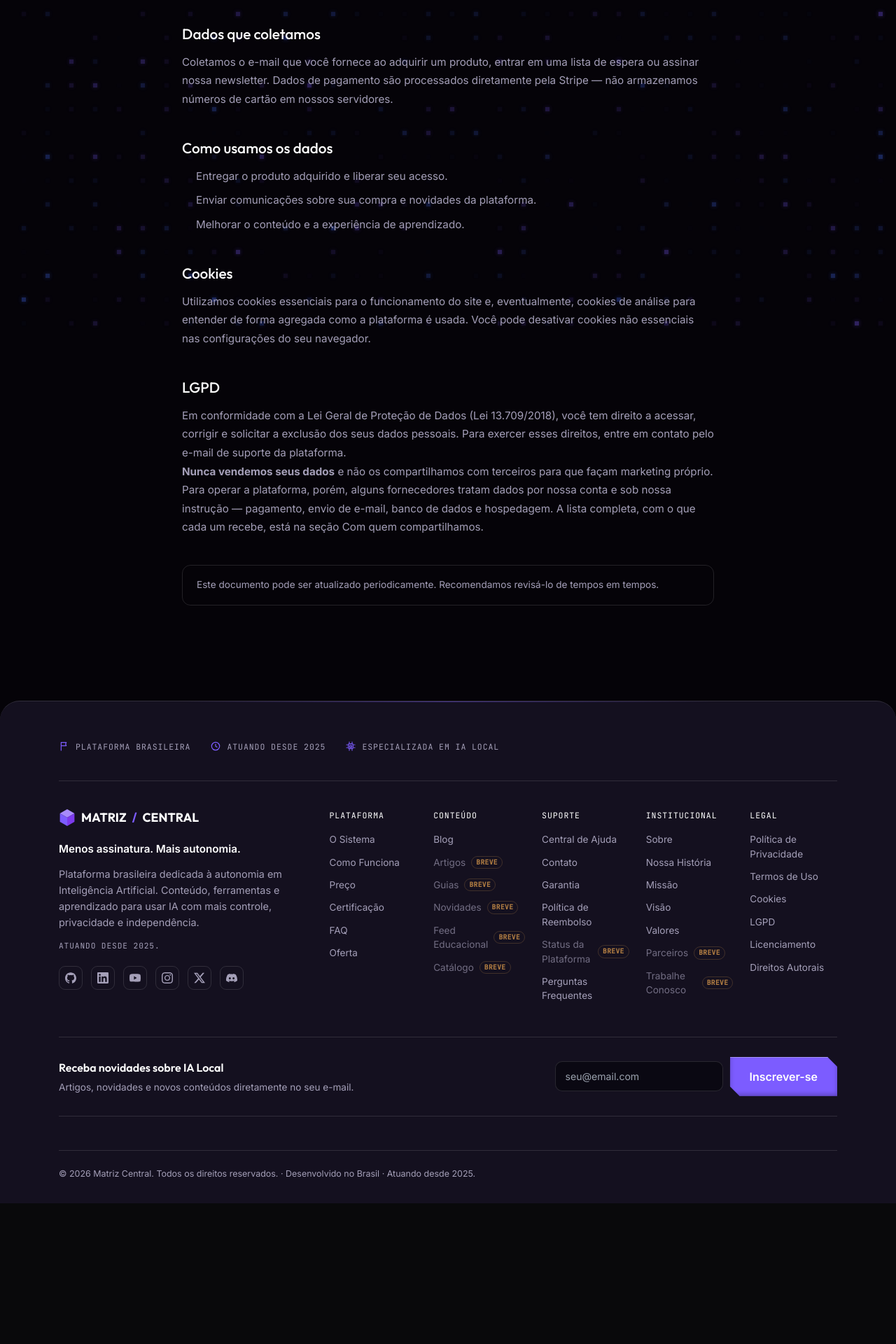
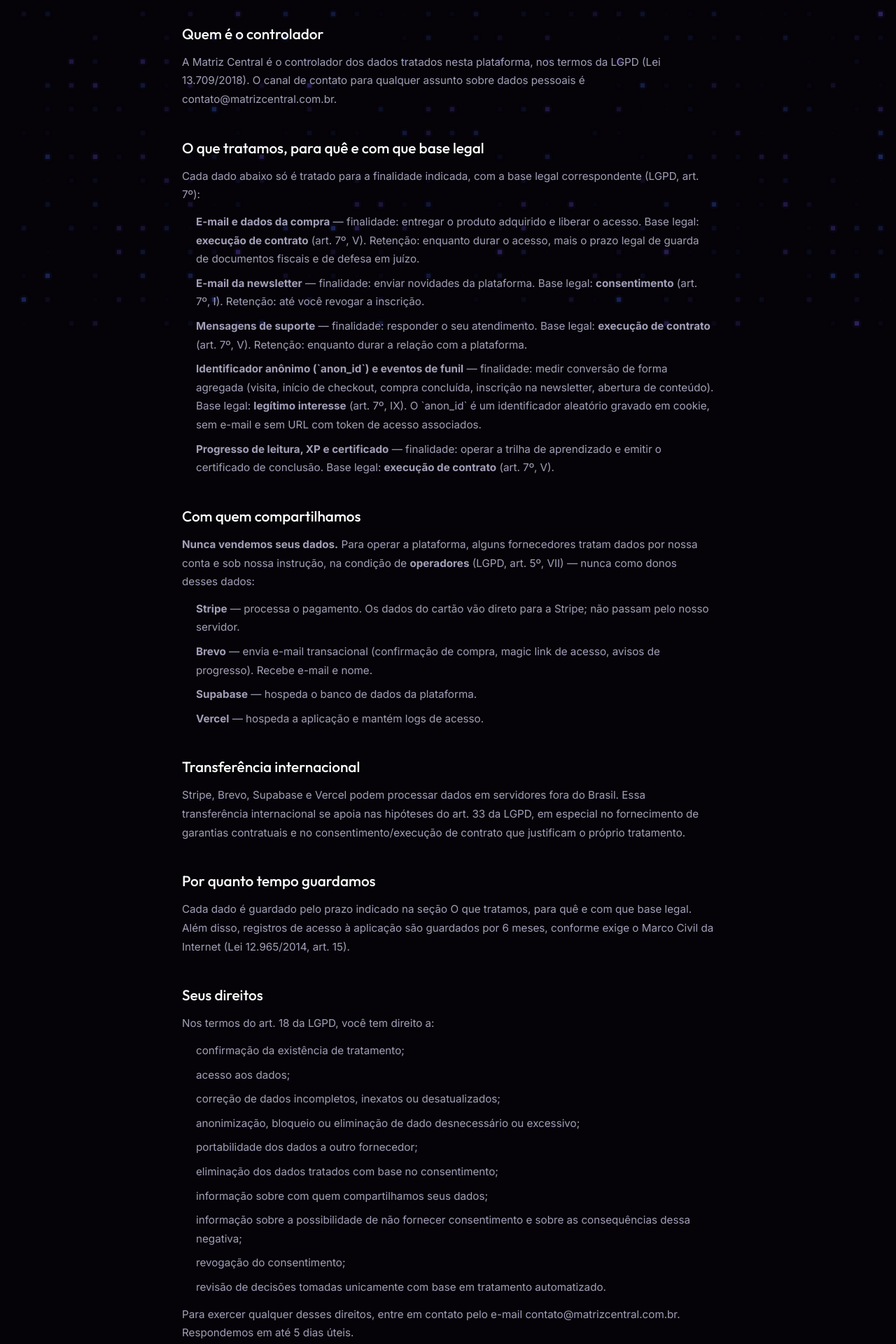
Before and after one commit to limajeferson/matrizcentral, a Next.js app: page /legal/privacidade in a window 1280 px wide. Shown: the part 320-2240 px from the top of the page at 70% size. Before the commit the page ends 2039 px from the top, so only its background shows below. Built offline with nearby package versions, Linux system fonts and the light colour scheme.

Commit message:
feat(legal): politica de privacidade completa (bases legais, operadores, retencao, art. 18)

```diff
--- a/src/app/(marketing)/legal/privacidade/page.tsx
+++ b/src/app/(marketing)/legal/privacidade/page.tsx
@@ -3,6 +3,7 @@ import PixelGridBackground from "@/components/marketing/v2/PixelGridBackground";
 import LandingHeader from "@/components/marketing/v2/LandingHeader";
 import FooterV2 from "@/components/marketing/v2/FooterV2";
 import { pageMetadata } from "@/lib/seo";
+import { SELLER } from "@/data/legal";
 
 // Display/corpo já vêm de Outfit/Inter (--font-display/--font-body) do layout raiz.
 
@@ -24,7 +25,7 @@ export default function PrivacidadePage() {
       <div className="mc-canvas">
         <article className="mc-container mc-legal">
           <h1 className="mc-display">Política de Privacidade</h1>
-          <p className="mc-legal-updated mc-mono">Última atualização: julho de 2025</p>
+          <p className="mc-legal-updated mc-mono">Última atualização: agosto de 2026</p>
 
           <p>
             Esta Política descreve como a Matriz Central coleta, utiliza e
@@ -32,43 +33,149 @@ export default function PrivacidadePage() {
             serviços, você concorda com as práticas aqui descritas.
           </p>
 
-          <h2>Dados que coletamos</h2>
+          <h2>Quem é o controlador</h2>
           <p>
-            Coletamos o e-mail que você fornece ao adquirir um produto, entrar
-            em uma lista de espera ou assinar nossa newsletter. Dados de
-            pagamento são processados diretamente pela Stripe — não armazenamos
-            números de cartão em nossos servidores.
+            A Matriz Central é o controlador dos dados tratados nesta
+            plataforma, nos termos da LGPD (Lei 13.709/2018). {/* Bloco de
+            identificação (razão social/CPF/CNPJ, endereço) entra aqui via
+            SellerIdentityBlock — Task 5. */} O canal de contato para qualquer
+            assunto sobre dados pessoais é{" "}
+            <a href={`mailto:${SELLER.email}`}>{SELLER.email}</a>.
           </p>
 
-          <h2>Como usamos os dados</h2>
+          <h2 id="bases">O que tratamos, para quê e com que base legal</h2>
+          <p>
+            Cada dado abaixo só é tratado para a finalidade indicada, com a
+            base legal correspondente (LGPD, art. 7º):
+          </p>
           <ul>
-            <li>Entregar o produto adquirido e liberar seu acesso.</li>
-            <li>Enviar comunicações sobre sua compra e novidades da plataforma.</li>
-            <li>Melhorar o conteúdo e a experiência de aprendizado.</li>
+            <li>
+              <strong>E-mail e dados da compra</strong> — finalidade: entregar
+              o produto adquirido e liberar o acesso. Base legal:{" "}
+              <strong>execução de contrato</strong> (art. 7º, V). Retenção:
+              enquanto durar o acesso, mais o prazo legal de guarda de
+              documentos fiscais e de defesa em juízo.
+            </li>
+            <li>
+              <strong>E-mail da newsletter</strong> — finalidade: enviar
+              novidades da plataforma. Base legal:{" "}
+              <strong>consentimento</strong> (art. 7º, I). Retenção: até você
+              revogar a inscrição.
+            </li>
+            <li>
+              <strong>Mensagens de suporte</strong> — finalidade: responder o
+              seu atendimento. Base legal: <strong>execução de contrato</strong>{" "}
+              (art. 7º, V). Retenção: enquanto durar a relação com a
+              plataforma.
+            </li>
+            <li>
+              <strong>Identificador anônimo (`anon_id`) e eventos de funil</strong>{" "}
+              — finalidade: medir conversão de forma agregada (visita, início
+              de checkout, compra concluída, inscrição na newsletter, abertura
+              de conteúdo). Base legal: <strong>legítimo interesse</strong>{" "}
+              (art. 7º, IX). O `anon_id` é um identificador aleatório gravado
+              em cookie, sem e-mail e sem URL com token de acesso associados.
+            </li>
+            <li>
+              <strong>Progresso de leitura, XP e certificado</strong> —
+              finalidade: operar a trilha de aprendizado e emitir o
+              certificado de conclusão. Base legal:{" "}
+              <strong>execução de contrato</strong> (art. 7º, V).
+            </li>
           </ul>
+
+          <h2 id="operadores">Com quem compartilhamos</h2>
+          <p>
+            <strong>Nunca vendemos seus dados.</strong> Para operar a
+            plataforma, alguns fornecedores tratam dados por nossa conta e sob
+            nossa instrução, na condição de <strong>operadores</strong> (LGPD,
+            art. 5º, VII) — nunca como donos desses dados:
+          </p>
+          <ul>
+            <li>
+              <strong>Stripe</strong> — processa o pagamento. Os dados do
+              cartão vão direto para a Stripe; não passam pelo nosso servidor.
+            </li>
+            <li>
+              <strong>Brevo</strong> — envia e-mail transacional (confirmação
+              de compra, magic link de acesso, avisos de progresso). Recebe
+              e-mail e nome.
+            </li>
+            <li>
+              <strong>Supabase</strong> — hospeda o banco de dados da
+              plataforma.
+            </li>
+            <li>
+              <strong>Vercel</strong> — hospeda a aplicação e mantém logs de
+              acesso.
+            </li>
+          </ul>
+
+          <h2 id="internacional">Transferência internacional</h2>
+          <p>
+            Stripe, Brevo, Supabase e Vercel podem processar dados em
+            servidores fora do Brasil. Essa transferência internacional se
+            apoia nas hipóteses do art. 33 da LGPD, em especial no
+            fornecimento de garantias contratuais e no consentimento/execução
+            de contrato que justificam o próprio tratamento.
+          </p>
+
+          <h2 id="retencao">Por quanto tempo guardamos</h2>
+          <p>
+            Cada dado é guardado pelo prazo indicado na seção{" "}
+            <a href="#bases">O que tratamos, para quê e com que base legal</a>.
+            Além disso, registros de acesso à aplicação são guardados por 6
+            meses, conforme exige o Marco Civil da Internet (Lei 12.965/2014,
+            art. 15).
+          </p>
+
+          <h2 id="direitos">Seus direitos</h2>
+          <p>
+            Nos termos do art. 18 da LGPD, você tem direito a:
+          </p>
+          <ul>
+            <li>confirmação da existência de tratamento;</li>
+            <li>acesso aos dados;</li>
+            <li>correção de dados incompletos, inexatos ou desatualizados;</li>
+            <li>
+              anonimização, bloqueio ou eliminação de dado desnecessário ou
+              excessivo;
+            </li>
+            <li>portabilidade dos dados a outro fornecedor;</li>
+            <li>eliminação dos dados tratados com base no consentimento;</li>
+            <li>informação sobre com quem compartilhamos seus dados;</li>
+            <li>
+              informação sobre a possibilidade de não fornecer consentimento e
+              sobre as consequências dessa negativa;
+            </li>
+            <li>revogação do consentimento;</li>
+            <li>revisão de decisões tomadas unicamente com base em tratamento
+              automatizado.</li>
+          </ul>
+          <p>
+            Para exercer qualquer desses direitos, entre em contato pelo
+            e-mail <a href={`mailto:${SELLER.email}`}>{SELLER.email}</a>.
+            Respondemos em até {SELLER.supportResponseDays} dias úteis.
+          </p>
 
           <h2 id="cookies">Cookies</h2>
           <p>
-            Utilizamos cookies essenciais para o funcionamento do site e,
-            eventualmente, cookies de análise para entender de forma agregada
-            como a plataforma é usada. Você pode desativar cookies não
-            essenciais nas configurações do seu navegador.
+            Utilizamos um cookie de sessão essencial para o funcionamento do
+            site e a medição própria de funil descrita na seção{" "}
+            <a href="#bases">O que tratamos, para quê e com que base legal</a>,
+            que é pseudonimizada. Não usamos cookies de publicidade de
+            terceiros.
           </p>
 
           <h2 id="lgpd">LGPD</h2>
           <p>
-            Em conformidade com a Lei Geral de Proteção de Dados (Lei
-            13.709/2018), você tem direito a acessar, corrigir e solicitar a
-            exclusão dos seus dados pessoais. Para exercer esses direitos,
-            entre em contato pelo e-mail de suporte da plataforma.
-          </p>
-          <p>
-            <strong>Nunca vendemos seus dados</strong> e não os compartilhamos com
-            terceiros para que façam marketing próprio. Para operar a plataforma,
-            porém, alguns fornecedores tratam dados por nossa conta e sob nossa
-            instrução — pagamento, envio de e-mail, banco de dados e hospedagem.
-            A lista completa, com o que cada um recebe, está na seção{" "}
-            <a href="#operadores">Com quem compartilhamos</a>.
+            Esta plataforma segue a Lei Geral de Proteção de Dados (Lei
+            13.709/2018). Os dez direitos do titular estão detalhados na seção{" "}
+            <a href="#direitos">Seus direitos</a>, os operadores que tratam
+            dados por nossa conta estão na seção{" "}
+            <a href="#operadores">Com quem compartilhamos</a>, e as bases
+            legais de cada tratamento estão na seção{" "}
+            <a href="#bases">O que tratamos, para quê e com que base legal</a>.
           </p>
 
           <p className="mc-legal-note">
```
